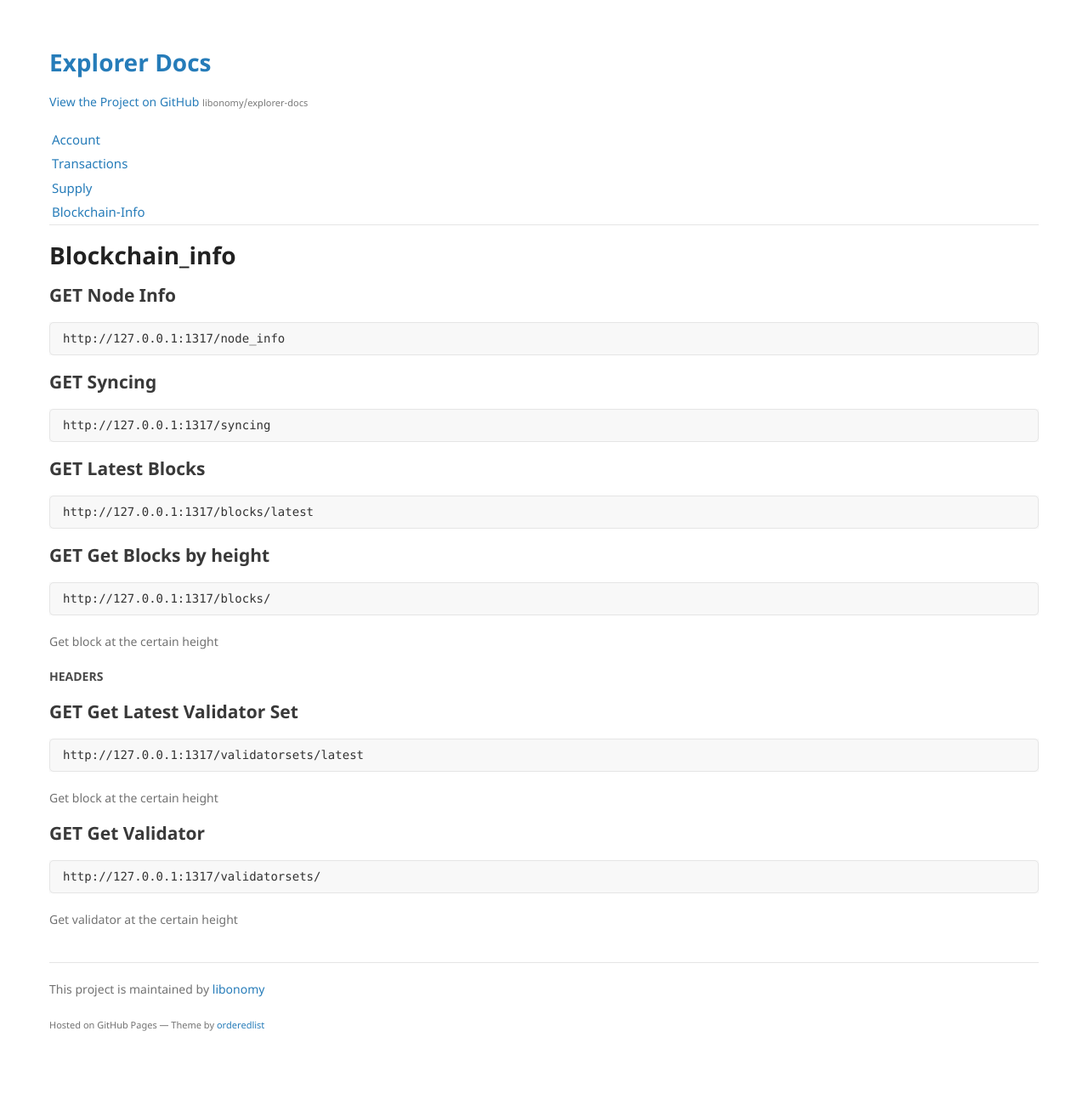
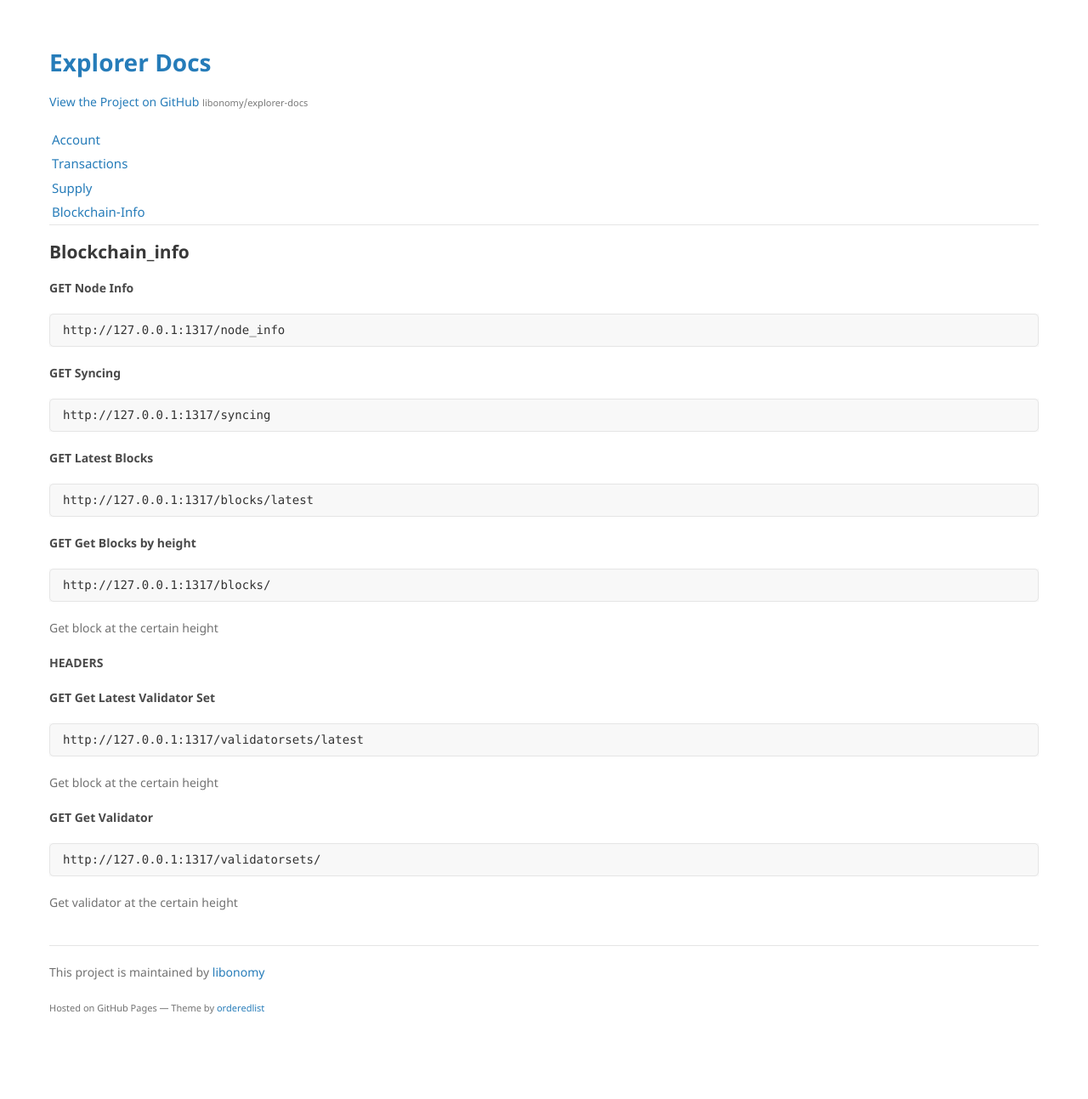
Before and after one commit to libonomy/explorer-docs, a Jekyll site: the page built from Blockchain-Info.md, in a window 1280 px wide. Shown: the whole page at 85% size. Built offline with Jekyll 4.4.1, drawn with Linux system fonts in a browser that asks for light colours; our own code applies the rules of GitHub Pages for plain Markdown files; the repository's description, which GitHub fills in, is left out.

Commit message:
heading added

````diff
--- a/Blockchain-Info.md
+++ b/Blockchain-Info.md
@@ -1,24 +1,24 @@
-# Blockchain_info
+## Blockchain_info
 
-## GET Node Info
+#### GET Node Info
 
 ```
 http://127.0.0.1:1317/node_info
 ```
 
-## GET Syncing
+#### GET Syncing
 
 ```
 http://127.0.0.1:1317/syncing
 ```
 
-## GET Latest Blocks
+#### GET Latest Blocks
 
 ```
 http://127.0.0.1:1317/blocks/latest
 ```
 
-## GET Get Blocks by height
+#### GET Get Blocks by height
 
 ```
 http://127.0.0.1:1317/blocks/{{height}}
@@ -28,7 +28,7 @@ Get block at the certain height
 
 #### HEADERS
 
-## GET Get Latest Validator Set
+#### GET Get Latest Validator Set
 
 ```
 http://127.0.0.1:1317/validatorsets/latest
@@ -36,7 +36,7 @@ http://127.0.0.1:1317/validatorsets/latest
 
 Get block at the certain height
 
-## GET Get Validator
+#### GET Get Validator
 
 ```
 http://127.0.0.1:1317/validatorsets/{{height}}
````
Also changed, not shown: Supply.md (+3 -3 lines), Transactions.md (+7 -7 lines).
